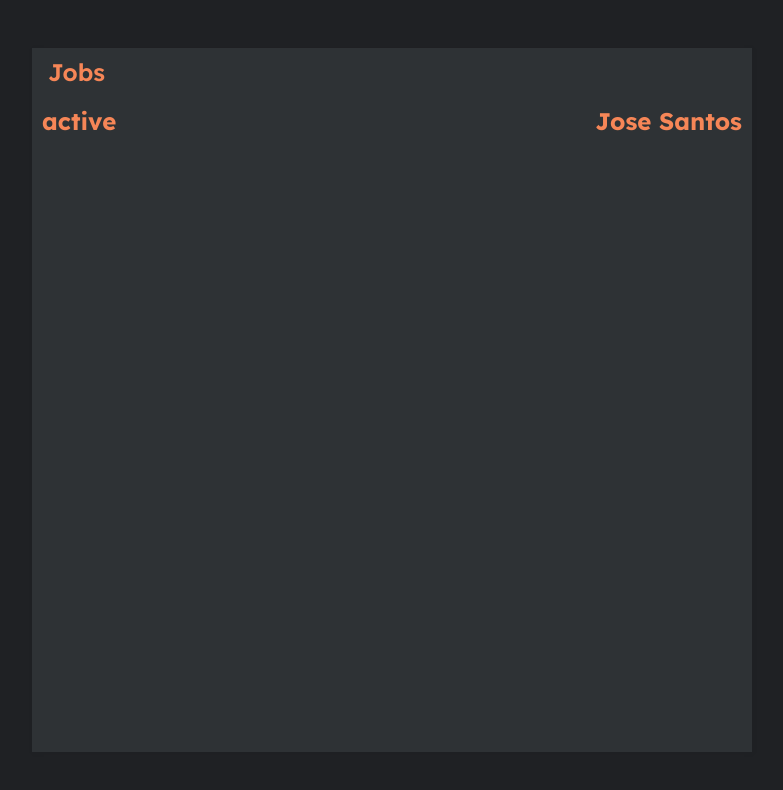
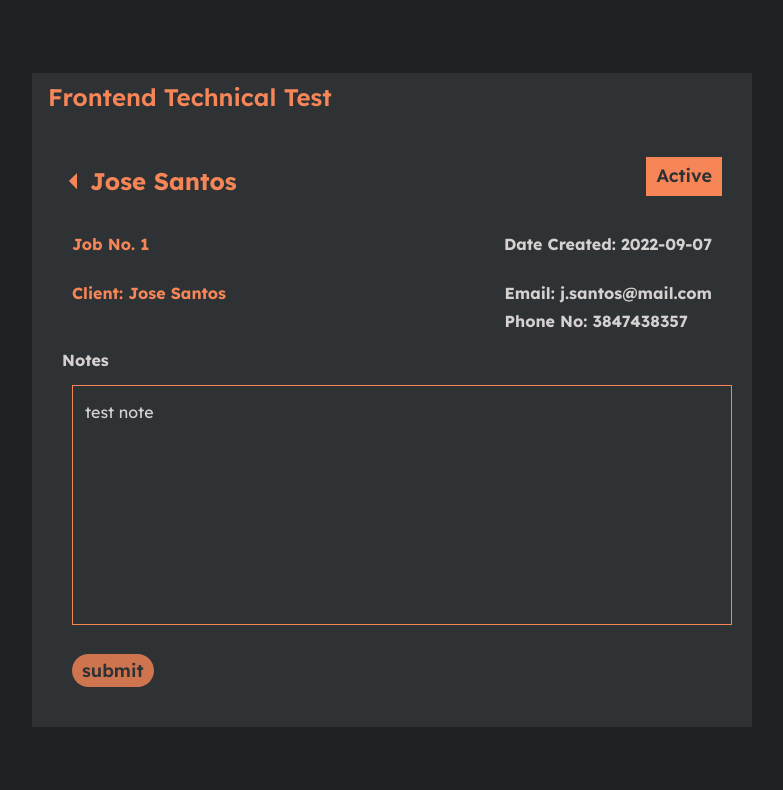
Before and after one commit to jose-vs/React-Redux-Frontend, a React (Create React App) app: page /#/job/1 in a window 1280 px wide. Shown: the top 790 px of the page, without its empty margins (248-1031 px from the left). Built offline with nearby package versions, Linux system fonts and the light colour scheme.

Commit message:
added back arrow svg

```diff
--- a/src/App.css
+++ b/src/App.css
@@ -65,7 +65,6 @@ a {
 .app {
   width: 100%;
   max-width: 720px;
-  height: 88vh;
   margin: 0 auto;
   background-color: var(--color-white);
   box-shadow: 1px 1px 6px rgba(0, 0, 0, 0.05);
@@ -195,55 +194,143 @@ a {
 
 
 /*==============================
-=>  Note Styles
+=>  Job Styles
 ================================*/
 
-.note-header {
+.dropbtn {
+  border: none;
+  outline: none;
+  font-weight: 600;
+  text-align: center;
+  padding-top: 5px;
+  padding-bottom: 5px;
+  padding-left: 10px;
+  padding-right: 10px;
+  color: var(--color-white);
+  background-color: var(--color-main) ;
+  text-decoration: none;
+  display: inline-block;
+  text-decoration: none;
+  overflow: hidden;
+  font-size: 18px;
+}
+
+.dropdown {
+  position: relative;
+  display: inline-block;
+}
+
+.dropdown-content {
+  display: none;
+  position: absolute;
+  background-color: var(--color-gray);
+  min-width: 160px;
+  box-shadow: 0px 8px 16px 0px rgba(0,0,0,0.2);
+  z-index: 1;
+}
+
+.dropdown-content h4 {
+  color: var(--color-white);
+  padding: 12px 16px;
+  text-decoration: none;
+  display: block;
+  cursor: pointer;
+}
+
+.dropdown-content h4:hover {background-color: var(--color-dark)}
+
+.dropdown:hover .dropdown-content {
+  display: block;
+}
+
+.dropdown:hover .dropbtn {
+  background-color: var(--color-dark);
+  color: var(--color-main)
+}
+
+.job {
+  padding: 30px;
+}
+
+.job-header {
   display: flex;
   align-items: center;
   justify-content: space-between;
+  padding-top: 5px;
+  padding-bottom: 15px;
   color: var(--color-main);
-  padding: 10px;
 }
 
-.note-header h3 {
+.job-header h3 {
   display: flex;
   align-items: center;
   font-size: 24px;
-  cursor: pointer;
+  /* cursor: pointer; */
 }
 
-.note-header h3 svg {
+.job-header h3 svg {
   fill: var(--color-main);
   width: 20px;
   margin-right: 8px;
 }
 
-.note-header button {
+.job-container {
+  display: flex;
+  justify-content: space-between;
+  padding: 10px;
+  color: var(--color-main);
+}
+
+.job-container h3 {
+  color: var(--color-text);
+  display: flex;
+  align-items: center;
+
+}
+
+.job textarea {
+  margin: 10px;
+  border: 1;
+  background-color: var(--color-white);
+  border-color: var(--color-main);
+  padding: 16px 12px;
+  width: 100%;
+  height: 30vh;
+  resize: none;
+  scrollbar-width: none; /* Firefox */
+}
+
+.job textarea:active,
+.job textarea:focus {
+  outline: none;
+}
+
+.job textarea::-webkit-scrollbar {
+  display: none;
+}
+
+.job button {
   border: none;
   outline: none;
   font-weight: 600;
-  background-color: transparent;
+  border-radius: 25px;
+  text-align: center;
+  padding-top: 5px;
+  padding-bottom: 5px;
+  padding-left: 10px;
+  padding-right: 10px;
+  color: var(--color-white);
+  background-color: var(--color-main) ;
+  text-decoration: none;
+  opacity: 0.8;
+  transition: 0.3s;
+  display: inline-block;
+  text-decoration: none;
+  overflow: hidden;
   font-size: 18px;
   cursor: pointer;
 }
 
-.note textarea {
-  background-color: var(--color-white);
-  border: none;
-  padding: 16px 12px;
-  width: 100%;
-  height: 70vh;
-  resize: none;
-  scrollbar-width: none; /* Firefox */
+.job button:hover {
+  opacity: 1;
 }
-
-.note textarea:active,
-.note textarea:focus {
-  outline: none;
-  border: none;
-}
-
-.note textarea::-webkit-scrollbar {
-  display: none;
-}
--- a/src/app/components/ListItem/index.tsx
+++ b/src/app/components/ListItem/index.tsx
@@ -1,23 +1,22 @@
-import React from 'react';
-import { Link } from 'react-router-dom';
-import { IJob } from '../../../models';
+import React from 'react'
+import { Link } from "react-router-dom";
+import { IJob } from '../../../models'
 
 interface ListItemProps {
-  job: IJob;
+    job: IJob
 }
 
 export const ListItem = (props: ListItemProps) => {
-  const { id, status, dateCreated, client } = props.job;
+    const {id, status, dateCreated, client} = props.job
   return (
     <Link to={`/job/${id}`}>
-      <div className="jobs-list-item">
-        <h3>{id}</h3>
-        <h3>{client.name}</h3>
+        <div className="jobs-list-item">
+        <h3>Job No. {id}</h3>
+        <h3><span>{client.name}</span> | <span>{status}</span></h3>
         <p>
-          <span>{status}</span>
-          <span>{dateCreated.getTime()}</span>
+          <span>Date Created : {dateCreated.toISOString().slice(0,10)}</span>
         </p>
       </div>
     </Link>
-  );
-};
+  )
+}
--- a/src/app/components/NavBar/index.tsx
+++ b/src/app/components/NavBar/index.tsx
@@ -3,7 +3,7 @@ import React from 'react';
 export const NavBar = () => {
   return (
     <div className="jobs-header">
-      <h2 className="jobs-title">Jobs</h2>
+      <h2 className="jobs-title">Frontend Technical Test</h2>
     </div>
   );
 };
--- a/src/app/pages/HomePage/index.tsx
+++ b/src/app/pages/HomePage/index.tsx
@@ -1,6 +1,8 @@
 import React, { useState } from 'react';
+import { IJob } from '../../../models';
 import { DEFAULT_JOBS } from '../../../models/default';
 import { ListItem } from '../../components';
+
 
 const HomePage: React.FC = () => {
   const [jobs, setJobs] = useState(DEFAULT_JOBS);
--- a/src/app/pages/JobPage/index.tsx
+++ b/src/app/pages/JobPage/index.tsx
@@ -2,24 +2,94 @@ import React, { useState, useEffect } from 'react';
 import { useParams, useNavigate } from 'react-router-dom';
 import { IJob } from '../../../models';
 import { getJob } from '../../../utils/jobsService';
+import { ReactComponent as ArrowLeft } from '../../assets/arrow-left.svg';
+
+interface JobPageProps {
+    job: IJob
+}
 
 const JobPage = () => {
   const { id } = useParams();
   const [job, setJob] = useState<IJob>(getJob(parseInt(id ? id : '0')));
   const navigate = useNavigate();
 
+
+  const handleBackClick = () => {
+    navigate("/", { replace: true });
+  }
+
+
   return (
-    <div className="note">
-      <div className="note-header">
-        <h3>{job.status}</h3>
-        <h3>{job.client.name}</h3>
+    <div className="job">
+      <div className="job-header">
+        <h3>
+          <ArrowLeft onClick={handleBackClick} />
+          <span>{job.client.name}</span>
+        </h3>
+        <div className="dropdown">
+          <span className="dropbtn">{job.status}</span>
+          <div className="dropdown-content">
+            <h4
+              onClick={() => {
+                setJob((prev) => ({ ...prev, status: 'Active' }));
+              }}
+            >
+              Active
+            </h4>
+            <h4
+              onClick={() => {
+                setJob((prev) => ({ ...prev, status: 'Scheduled' }));
+              }}
+            >
+              Scheduled
+            </h4>
+            <h4
+              onClick={() => {
+                setJob((prev) => ({ ...prev, status: 'Invoicing' }));
+              }}
+            >
+              Invoicing
+            </h4>
+            <h4
+              onClick={() => {
+                setJob((prev) => ({ ...prev, status: 'To Priced' }));
+              }}
+            >
+              To Priced
+            </h4>
+            <h4
+              onClick={() => {
+                setJob((prev) => ({ ...prev, status: 'Completed' }));
+              }}
+            >
+              Completed
+            </h4>
+          </div>
+        </div>
       </div>
+
+      <div className="job-container">
+        <h2>Job No. {job.id}</h2>
+        <h3>Date Created: {job.dateCreated.toISOString().slice(0, 10)}</h3>
+      </div>
+      <div className="job-container">
+        <h2>Client: {job.client.name}</h2>
+        <div>
+          <h3>Email: {job.client.email}</h3>
+          <h3>Phone No: {job.client.phoneno}</h3>
+        </div>
+      </div>
+
+      <b>Notes</b>
       <textarea
         onChange={(e) => {
           setJob((prev) => ({ ...prev, note: e.target.value }));
         }}
-        defaultValue={job?.note}
+        defaultValue={job.note}
       ></textarea>
+      <div className="job-container">
+        <button>submit</button>
+      </div>
     </div>
   );
 };
--- a/src/models/default.ts
+++ b/src/models/default.ts
@@ -3,18 +3,18 @@ import { IJob } from '.';
 export const DEFAULT_JOBS: IJob[] = [
   {
     id: 1,
-    status: 'active',
+    status: 'Active',
     dateCreated: new Date(),
     client: {
       name: 'Jose Santos',
       phoneno: 3847438357,
       email: 'j.santos@mail.com',
     },
-    // note?: string
+    note: "test note"
   },
   {
     id: 2,
-    status: 'active',
+    status: 'Active',
     dateCreated: new Date(),
     client: {
       name: 'Evan Hansen',
@@ -25,7 +25,7 @@ export const DEFAULT_JOBS: IJob[] = [
   },
   {
     id: 3,
-    status: 'active',
+    status: 'Active',
     dateCreated: new Date(),
     client: {
       name: 'Lydia Deetz',
@@ -36,7 +36,7 @@ export const DEFAULT_JOBS: IJob[] = [
   },
   {
     id: 4,
-    status: 'active',
+    status: 'Active',
     dateCreated: new Date(),
     client: {
       name: 'Alexander Hamilton',
--- a/src/models/index.ts
+++ b/src/models/index.ts
@@ -1,4 +1,4 @@
-export type JobStatusType = 'scheduled' | 'active' | 'invoicing' | 'to priced' | 'completed';
+export type JobStatusType = 'Scheduled' | 'Active' | 'Invoicing' | 'To Priced' | 'Completed';
 
 export interface IClient {
   name: string;
```
Also changed, not shown: src/app/assets/arrow-left.svg (added).
